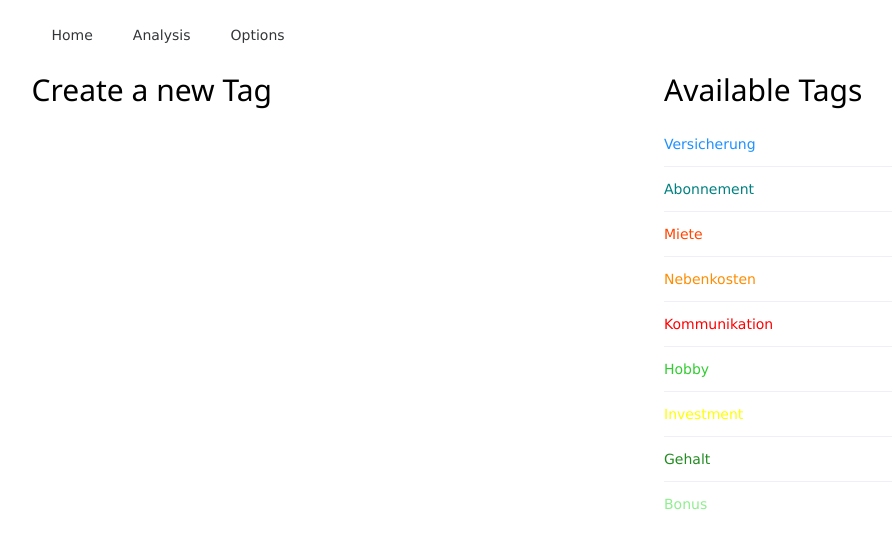
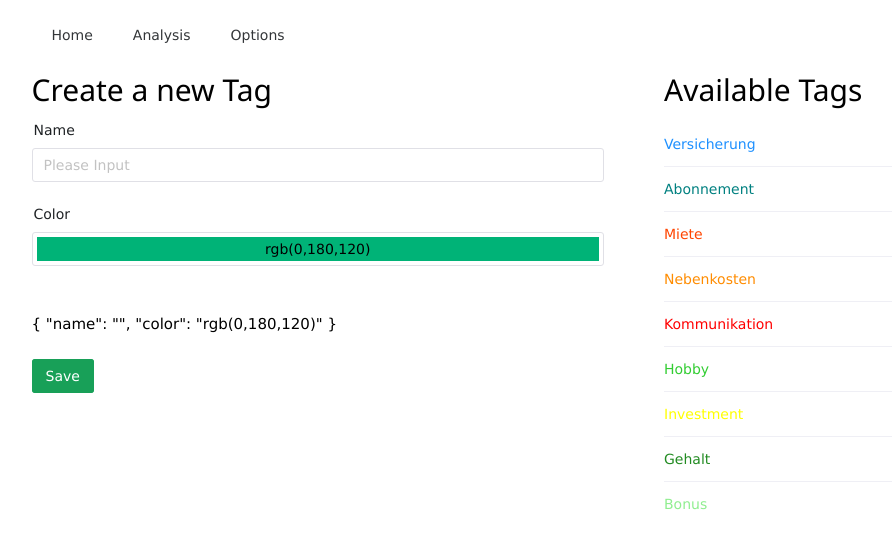
Before and after one commit to njustus/budgeting, a Vue app: page /options in a window 1280 px wide. Shown: the top 548 px of the page, without its empty margins (6-898 px from the left). Built offline with nearby package versions, Linux system fonts and the light colour scheme.

Commit message:
enable creating new tags

```diff
--- /dev/null
+++ b/src/components/tags/tag-edit.vue
@@ -0,0 +1,38 @@
+<script setup lang="ts">
+import {useAppStore} from '@/stores/app-state'
+import type {Tag} from "@/models/state";
+import {ref} from "vue";
+
+const store = useAppStore();
+
+const tagModel = ref({
+  name: '',
+  color: 'rgb(0,180,120)'
+} as Tag)
+
+function saveTag() {
+  console.log("saving", tagModel.value)
+  store.addTag({...tagModel.value})
+}
+
+</script>
+
+<template>
+  <n-space vertical>
+    <n-form :model="tagModel">
+      <n-form-item label="Name" path="name">
+        <n-input v-model:value="tagModel.name" />
+      </n-form-item>
+
+      <n-form-item :label="`Color`" path="color">
+        <n-color-picker v-model:value="tagModel.color" :show-alpha="false" />
+      </n-form-item>
+    </n-form>
+      <p>{{tagModel}}</p>
+    <n-button type="success" attr-type="button" @click="saveTag">Save</n-button>
+  </n-space>
+</template>
+
+<style scoped>
+
+</style>
--- a/src/stores/app-state.ts
+++ b/src/stores/app-state.ts
@@ -17,6 +17,15 @@ export const useAppStore = defineStore('app-state', {
   actions: {
     addTransaction(t: Transaction) {
       this.transactions.push(t);
+    },
+
+    addTag(newTag: Tag) {
+      const existingTag = this.tags.find(t2 => t2.name === newTag.name)
+      if(existingTag) {
+        existingTag.color = newTag.color
+      } else {
+        this.tags.push(newTag)
+      }
     },
 
     deleteTransaction(t: Transaction) {
--- a/src/views/OptionsVIew.vue
+++ b/src/views/OptionsVIew.vue
@@ -1,10 +1,12 @@
 <script setup lang="ts">
-import TagsList from "@/components/tags/tags-list.vue";</script>
+import TagsList from "@/components/tags/tags-list.vue";
+import TagEdit from "@/components/tags/tag-edit.vue";</script>
 
 <template>
   <n-grid :cols="2" item-responsive responsive="screen" class="default-grid">
     <n-gi>
       <h2>Create a new Tag</h2>
+      <tag-edit></tag-edit>
     </n-gi>
     <n-gi>
       <h2>Available Tags</h2>
```
Lines whose indentation alone changed are shown as unchanged.
